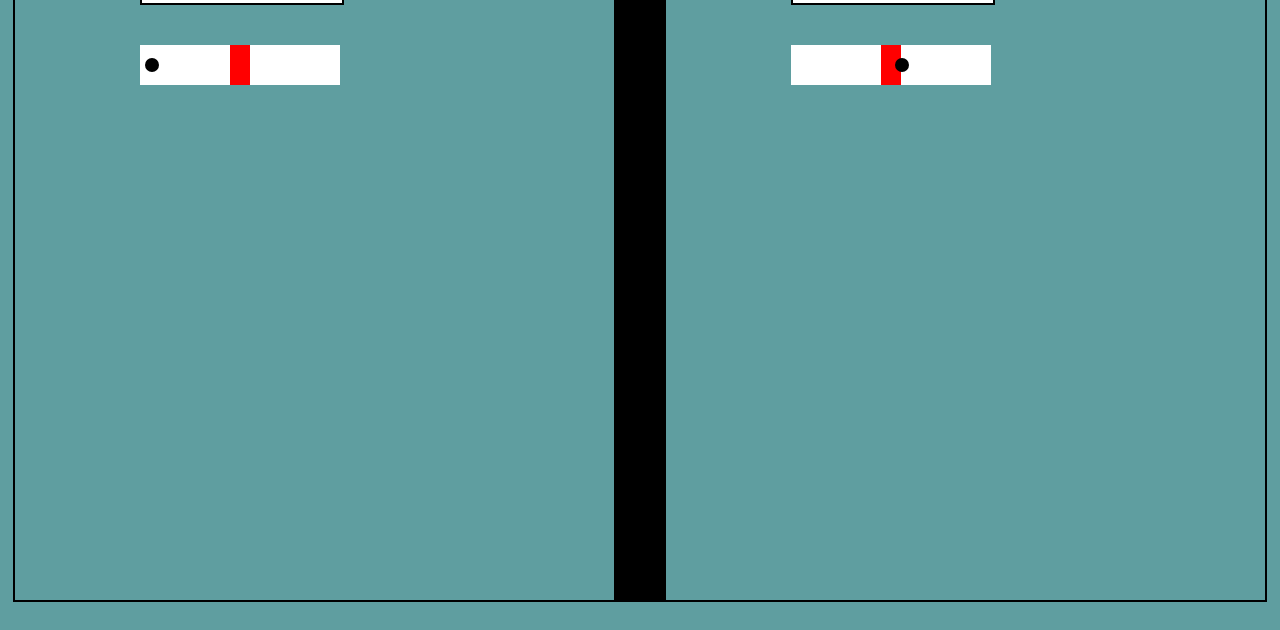
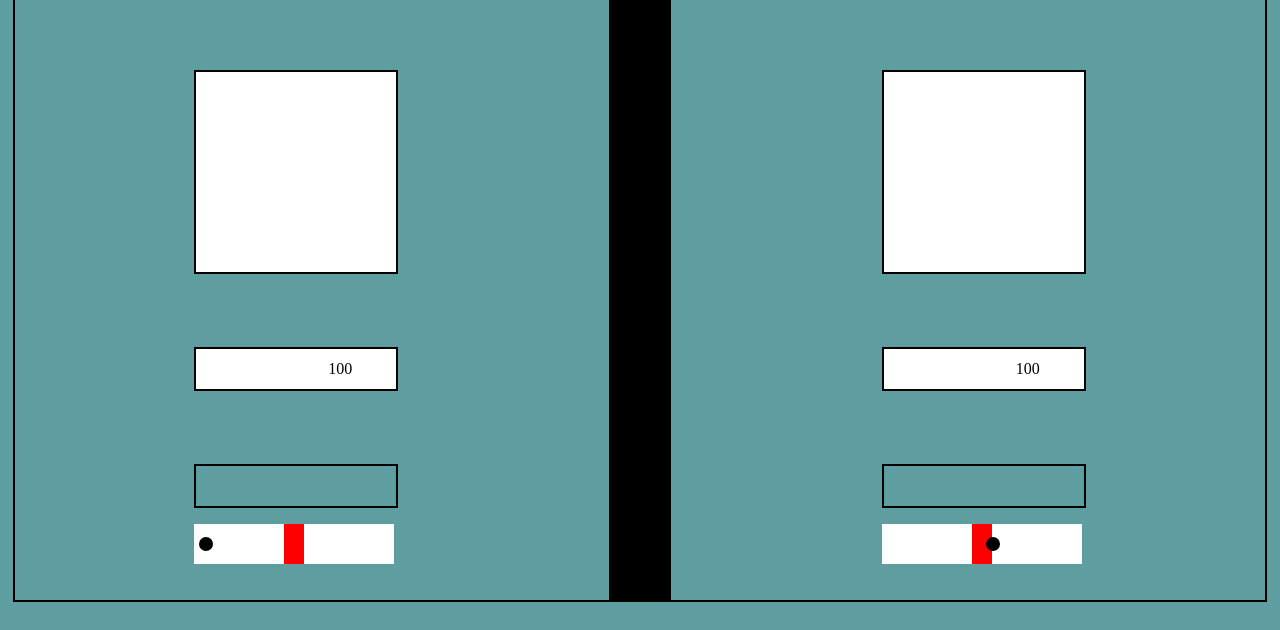
Before and after one commit to nathanlamontsmith12/battle-doodles, a plain HTML site: page index.html in a window 1280 px wide. Shown: the part 170-800 px from the top of the page. Drawn offline with Linux system fonts and the light colour scheme.

Commit message:
com10 layout work, now integrating my doodles

```diff
--- a/css/style.css
+++ b/css/style.css
@@ -18,7 +18,8 @@ body {
 	width: 45%;
 	display: flex;
 	flex-direction: column;
-	margin-left: 10%;
+	justify-content: space-around;
+	align-items: center;
 }
 
 #split {
@@ -29,7 +30,11 @@ body {
 }
 
 .bar {
-	height: 120px;
+	height: 100px;
+	display: flex;
+	flex-direction: column;
+	justify-content: space-between;
+	align-items: flex-start;
 }
 
 .block {
@@ -42,6 +47,10 @@ body {
 	justify-content: center;
 }
 
+.blockCon {
+	border: 2px solid black;
+}
+
 .window {
 	display: flex;
 	align-items: center;
@@ -51,3 +60,10 @@ body {
 	border: 2px solid black;
 	background-color: white;
 }
+
+.doodleDisplay {
+	height: 200px;
+	width: 200px;
+	border: 2px solid black;
+	background-color: white;
+}
--- a/index.html
+++ b/index.html
@@ -11,9 +11,12 @@
 				<h1>Player 1</h1>
 				<h3>a attacks, d blocks</h3>
 			</div>
+			<div class="doodleDisplay" id="doodle-1"></div>
 			<div class="window" id="battle-bar-window-1"><span id="message-1"></span><span id="health-1"></span></div>
 			<div class="battle bar 1" id="battle-bar-container-1">
-				<div class="block" id="block-1">Block!</div>
+				<div class="blockCon">
+					<div class="block" id="block-1">Block!</div>
+				</div>
 				<canvas id="battle-bar-1" height="40" width="200"></canvas>
 			</div>
 		</div>
@@ -23,9 +26,12 @@
 				<h1>Player 2</h1>
 				<h3>j attacks, l blocks</h3>
 			</div>
+			<div class="doodleDisplay" id="doodle-1"></div>
 			<div class="window" id="battle-bar-window-2"><span id="message-2"></span><span id="health-2"></span></div>
 			<div class="battle bar 2" id="battle-bar-container-2">
-				<div class="block" id="block-2">Block!</div>
+				<div class="blockCon">
+					<div class="block" id="block-2">Block!</div>
+				</div>
 				<canvas id="battle-bar-2" height="40" width="200"></canvas>
 			</div>
 		</div>
```
